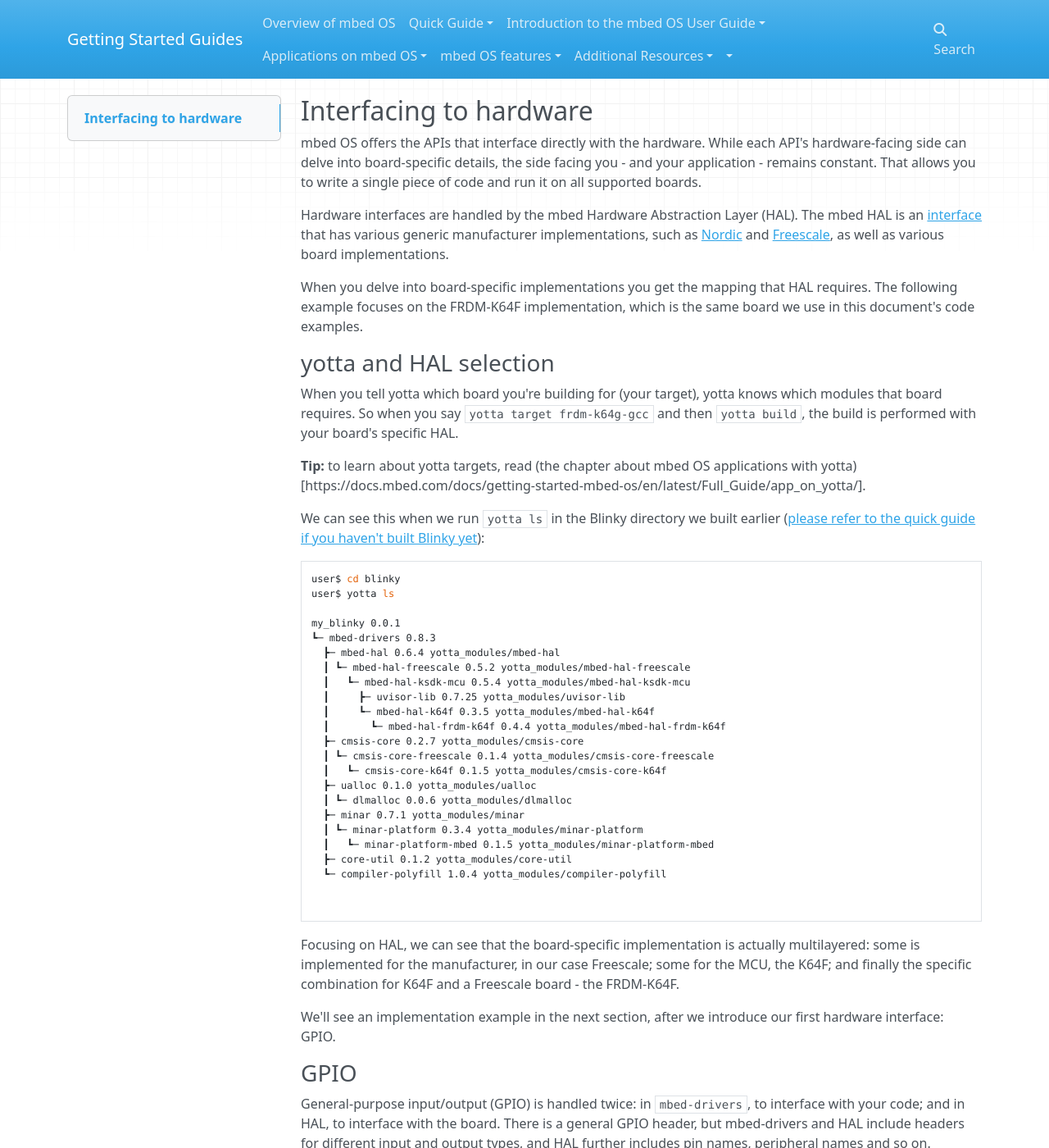
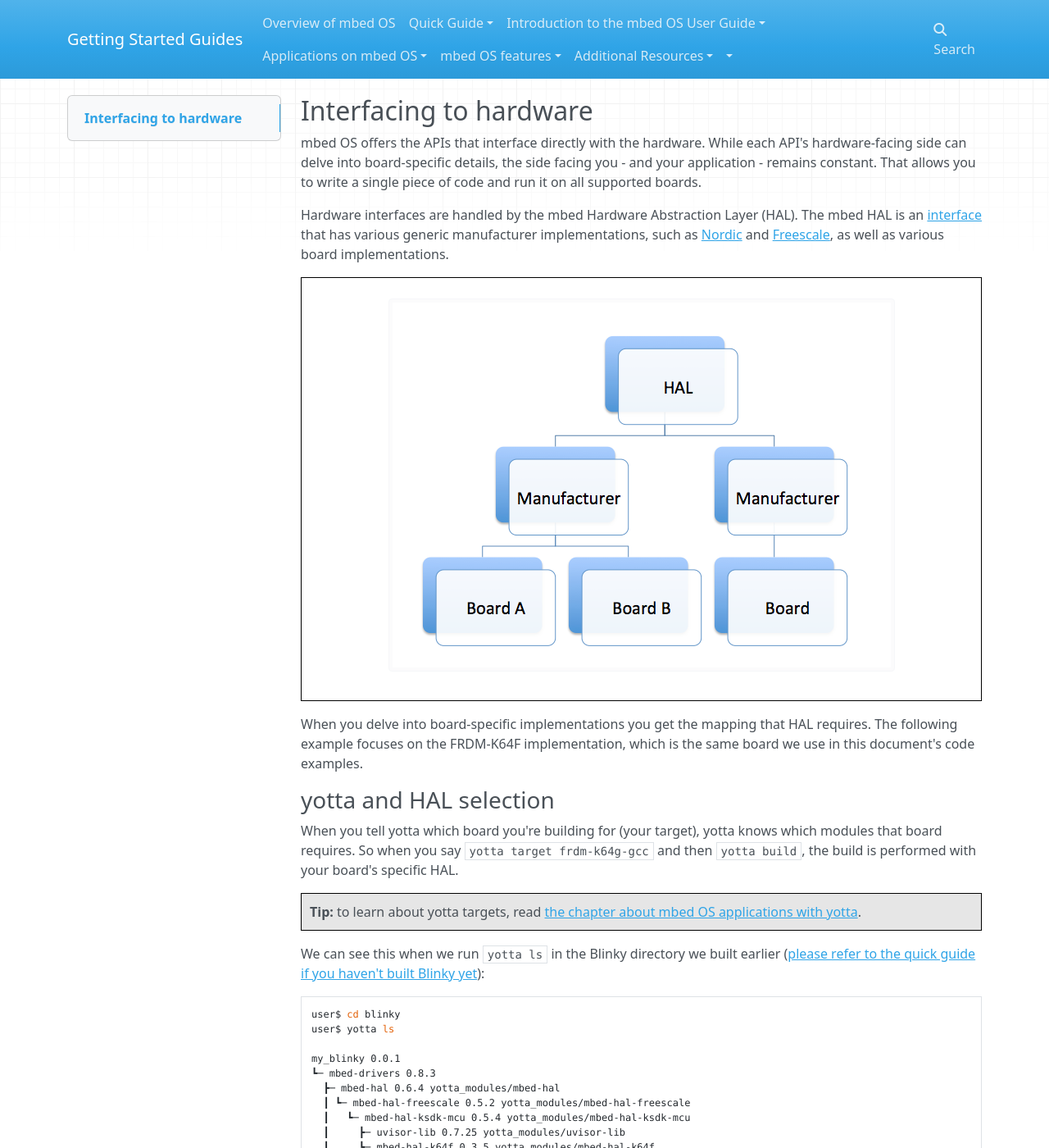
Before and after one commit to ARMmbed/GettingStartedmbedOS, an MkDocs documentation site: the page built from Docs/Full_Guide/Interfacing.md, in a window 1280 px wide and 1400 px high. Shown: the whole window at 82% size. Built offline with MkDocs 1.6.1, drawn with Linux system fonts in a browser that asks for light colours; nearby versions of some CDN libraries; old or Windows-style settings are respelled for this version of MkDocs.

Commit message:
Fixing links and adding images

````diff
--- a/Docs/Full_Guide/Interfacing.md
+++ b/Docs/Full_Guide/Interfacing.md
@@ -1,7 +1,11 @@
 ## Interfacing to hardware
+
 mbed OS offers the APIs that interface directly with the hardware. While each API's hardware-facing side can delve into board-specific details, the side facing you - and your application - remains constant. That allows you to write a single piece of code and run it on all supported boards.
 
 Hardware interfaces are handled by the mbed Hardware Abstraction Layer (HAL). The mbed HAL is an [interface](https://github.com/ARMmbed/mbed-hal/tree/master/mbed-hal) that has various generic manufacturer implementations, such as [Nordic](https://github.com/ARMmbed/mbed-hal-nordic) and [Freescale](https://github.com/ARMmbed/mbed-hal-freescale), as well as various board implementations.
+
+<span style="display:block; text-align:center; padding:5px; border:1px solid #000;">
+![](Images/HAL_Tree.png)</span>
 
 When you delve into board-specific implementations you get the mapping that HAL requires. The following example focuses on the FRDM-K64F implementation, which is the same board we use in this document's code examples.
 
@@ -9,9 +13,9 @@ When you delve into board-specific implementations you get the mapping that HAL
 
 When you tell yotta which board you're building for (your target), yotta knows which modules that board requires. So when you say ``yotta target frdm-k64g-gcc`` and then ``yotta build``, the build is performed with your board's specific HAL.
 
-**Tip:** to learn about yotta targets, read (the chapter about mbed OS applications with yotta)[https://docs.mbed.com/docs/getting-started-mbed-os/en/latest/Full_Guide/app_on_yotta/].
+<span style="background-color:#E6E6E6;  border:1px solid #000;display:block; height:100%; padding:10px">**Tip:** to learn about yotta targets, read [the chapter about mbed OS applications with yotta](app_on_yotta.md).</span>
 
-We can see this when we run ``yotta ls`` in the Blinky directory we built earlier ([please refer to the quick guide if you haven't built Blinky yet](https://docs.mbed.com/docs/getting-started-mbed-os/en/latest/FirstProjectmbedOS/)):
+We can see this when we run ``yotta ls`` in the Blinky directory we built earlier ([please refer to the quick guide if you haven't built Blinky yet](../FirstProjectmbedOS.md)):
 
 ```
 user$ cd blinky
@@ -35,26 +39,27 @@ my_blinky 0.0.1
   ┃   ┗─ minar-platform-mbed 0.1.5 yotta_modules/minar-platform-mbed
   ┣─ core-util 0.1.2 yotta_modules/core-util
   ┗─ compiler-polyfill 1.0.4 yotta_modules/compiler-polyfill
-
-
 ```
 Focusing on HAL, we can see that the board-specific implementation is actually multilayered: some is implemented for the manufacturer, in our case Freescale; some for the MCU, the K64F; and finally the specific combination for K64F and a Freescale board - the FRDM-K64F.
 
 We'll see an implementation example in the next section, after we introduce our first hardware interface: GPIO.
+
 ### GPIO
+
 General-purpose input/output (GPIO) is handled twice: in ``mbed-drivers``, to interface with your code; and in HAL, to interface with the board. There is a general GPIO header, but mbed-drivers and HAL include headers for different input and output types, and HAL further includes pin names, peripheral names and so on.
 
 You can use the GPIO related APIs for digital input and output. You can also get a notification (an interrupt) when the logic value on a GPIO pin changes from 0 to 1 or from 1 to 0.
+
 #### HAL implementation example - from the APIs to the hardware
 
 This example focuses on the LEDs on our boards, but it introduces general principles and file structures that apply to all GPIO functionalities.
+
 ##### Mapping the user-facing API to pinouts
 
 To support board-agnostic programming, the mapping of a functionality to a pin is handled by board-specific HAL implementations. Let's look at how our sample application, Blinky, uses a LED on the board:
 
 ```
-    static DigitalOut led(LED1);
-
+static DigitalOut led(LED1);
 ```
 
 The key here is the use of ``DigitalOut`` and ``LED1``.
@@ -64,6 +69,9 @@ The key here is the use of ``DigitalOut`` and ``LED1``.
 Of course, we don't want you to have to specify the exact pin every time you write an application, as that will change on every board. So you only specify a generic LED1. ``DigitalOut`` then follows the ``mbed-drivers`` code (and its includes) to discover which pin LED1 is on the current board.
 
 ``DigitalOut.h`` #includes ``platform.h``, which #includes ``PinNames.h``, which is in turn the header that maps the board's pins to our generic names. It is part of HAL, and is therefore board-specific. In our example, Blinky, we can find it in the ``yotta_module`` directory under the target name: ``/blinky/yotta_modules/mbed-hal-frdm-k64f/mbed-hal-frdm-k64f/``.
+
+<span style="display:block; text-align:center; padding:5px; border:1px solid #000;">
+![](Images/pins.png)</span>
 
 Let's look at how the LEDs are mapped in ``PinNames.h`` for the FRDM-K64F:
 
@@ -77,8 +85,8 @@ LED1 = LED_RED,
 LED2 = LED_GREEN,
 LED3 = LED_BLUE,
 LED4 = LED_RED,
+```
 
-```
 LED1 is mapped to LED_RED above it. LED_RED is mapped to PTB22. If we look further up the code, we can see the PTB and PTE definitions of all three LED colours:
 
 ```
@@ -86,6 +94,10 @@ PTB22 = (1 << GPIO_PORT_SHIFT | 22),
 PTE26 = (4 << GPIO_PORT_SHIFT | 26),
 PTB21 = (1 << GPIO_PORT_SHIFT | 21),
 ```
+
 The numbers PTB22, PTE26 and PTB21 are taken directly from the board's pinout:
 
+<span style="display:block; text-align:center; padding:5px; border:1px solid #000;">
+![](Images/frdm_k64f_pinnout.jpg)</span>
+
 This brings us all the way from a generic LED1 call in your code to a board-specific pin use.
````
